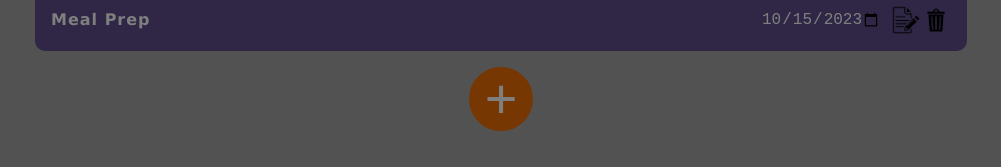
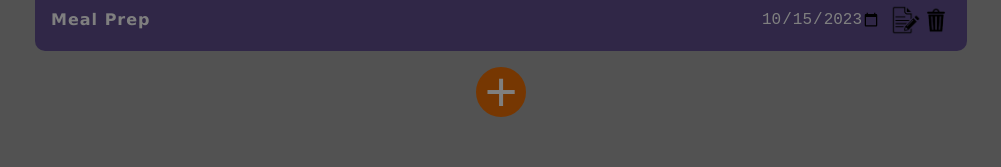
Before and after one commit to jeff-ramos-dev/react-todo-list, a React (Vite) app: page / in a window 1280 px wide. Shown: the part 630-797 px from the top of the page, without its empty margins (139-1140 px from the left). Built offline with nearby package versions, Linux system fonts and the light colour scheme.

Commit message:
Update styling

```diff
--- a/src/App.css
+++ b/src/App.css
@@ -363,8 +363,8 @@ label {
   font-size: 3.5rem;
   aspect-ratio: 1;
   text-overflow: clip;
-  min-height: 4rem;
-  min-width: 4rem;
+  height: 50px;
+  width: 50px;
   margin: 1rem 0;
   text-align: center;
 }
```
